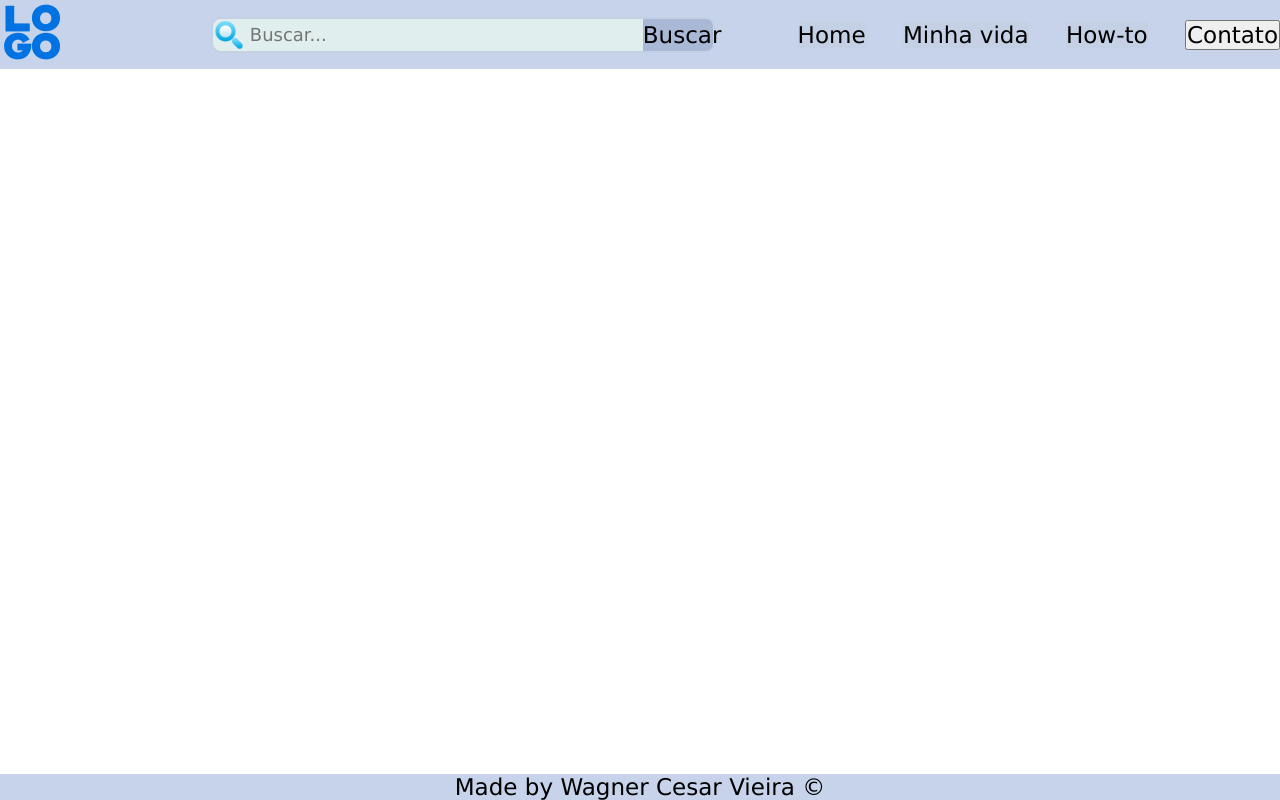
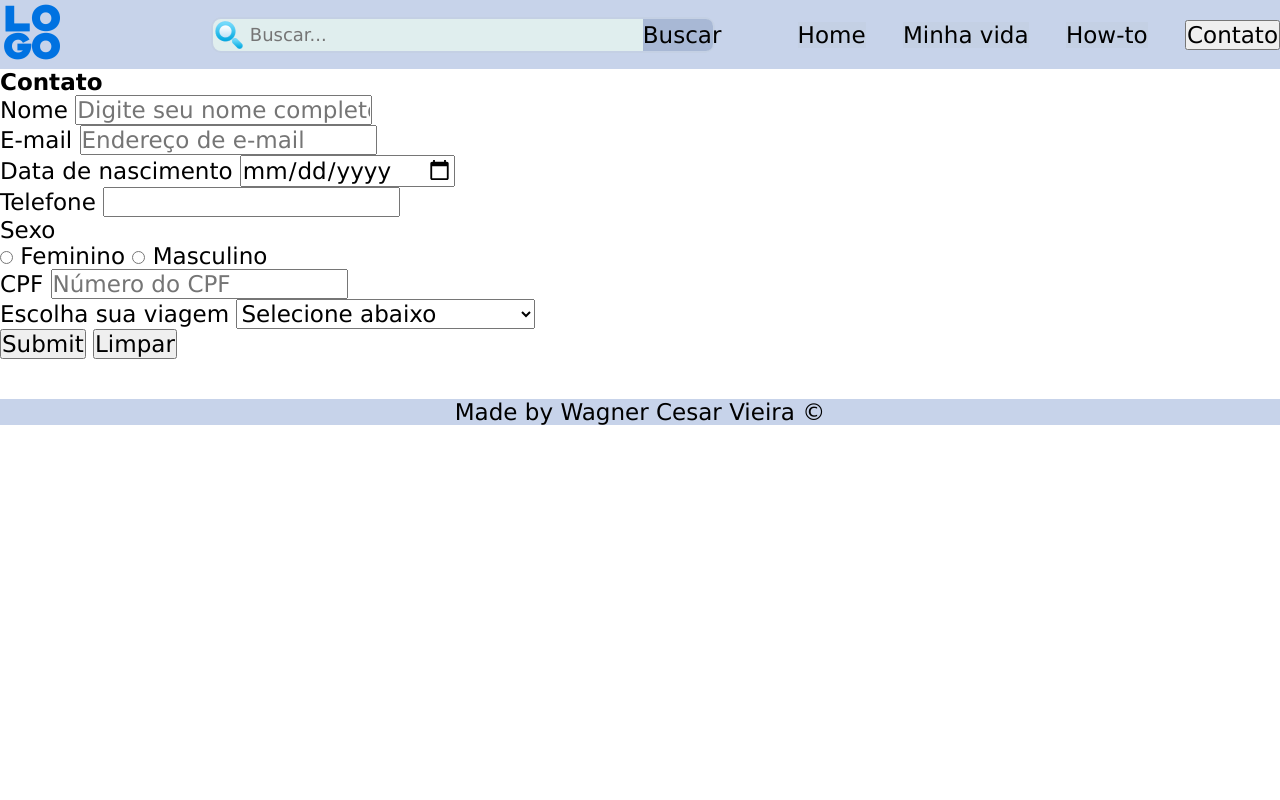
Before and after one commit to NightWholfBR/WagnerJunto, a plain HTML site: page allinone/pages/contato.html in a window 1280 px wide. Drawn offline with Linux system fonts and the light colour scheme.

Commit message:
Add files via upload

```diff
--- a/allinone/css/style.css
+++ b/allinone/css/style.css
@@ -23,8 +23,8 @@ figure {
 }
 
 figure>img {
-    width: 50%;
-    height: 50%;
+    width:25%;
+    height: 25%;
     margin-left: 30px;
 }
 
@@ -82,6 +82,6 @@ footer {
     background-color: rgb(199, 211, 234);
     text-align: center;
     bottom: 0;
-    position: absolute;
+    position:relative;
     width: 100%;
 }
--- a/allinone/pages/contato.html
+++ b/allinone/pages/contato.html
@@ -28,6 +28,46 @@
     </nav>
 </header>
 <body>
+    <form action="cadastro.html" method="post">
+        <h3>Contato</h3>
+        <section>
+        Nome
+        <input type="text"
+        id="nome" name="Nome"
+        placeholder="Digite seu nome completo" required>
+        </section>
+        <section>
+        E-mail
+        <input type="email" id="email" name="email" placeholder="Endereço de e-mail" required>
+        </section>
+        <section>
+        Data de nascimento
+        <input type="date" id="nasciemnto" name="nascimento" required>
+        </section>
+        <section>
+        Telefone
+        <input type="tel" id="telefone" name="telefone" required>
+        </section>
+        Sexo
+        <section>
+        <input type="radio" id="feminino" name="sexo"> Feminino
+        <input type="radio" id="masculino" name="sexo"> Masculino
+        </section>
+        <section>
+            CPF
+            <input type="number" id="CPF" name="CPF" placeholder="Número do CPF" required>
+        </section>
+        <section>
+            Escolha sua viagem
+            <select id="viagem" name="viagem">
+                <option value="Seleção">Selecione abaixo</option>
+                <option value="Bebs">Bebedouro - SP</option>
+                <option value="ma">Monte Azul Paulista - SP</option>
+            </select>
+        </section>
+        <input type="submit" id="botao" name="botao">
+        <input type="reset" id="botao2" name="botao2" value="Limpar">
+    </form>
     <main class="container">
         <section class="post">
 
```
Also changed, not shown: allinone/pages/cadastro.html (added, +36 -0 lines), allinone/pages/minhavida.html (+2 -2 lines), allinone/images/me.jpg (added), images/hand.jpg (added), 1 other file.
